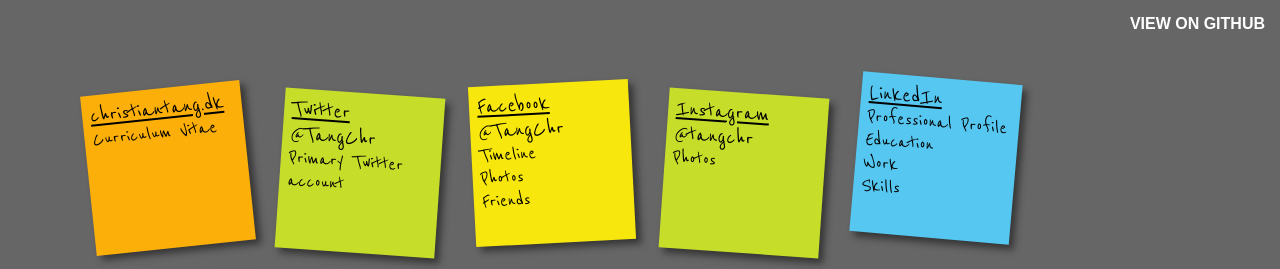
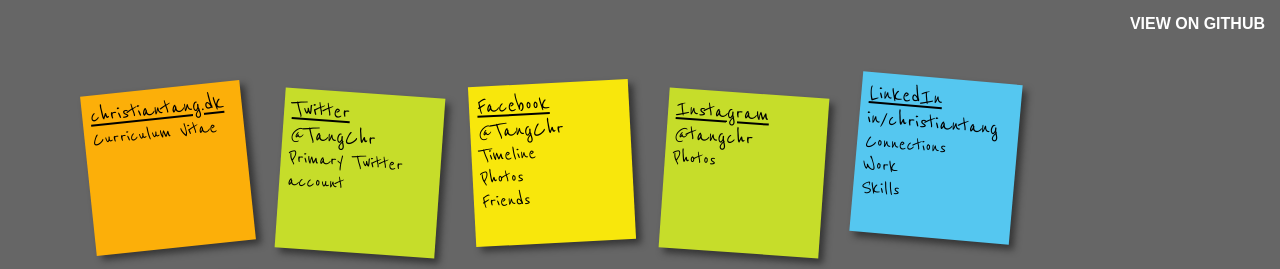
Before and after one commit to TangChr/Seaweed, a Jekyll site: the page built from index.html, in a window 1280 px wide. Shown: the top 269 px of the page. Built offline with Jekyll 4.4.1, drawn with Linux system fonts in a browser that asks for light colours.

Commit message:
Changed description for LinkedIn

```diff
--- a/_data/row1.yml
+++ b/_data/row1.yml
@@ -19,7 +19,8 @@
 
 - name:   LinkedIn
   url:    https://www.linkedin.com/in/christiantang
-  lines:  ["Professional Profile","Education","Work","Skills"]
+  header: "in/christiantang"
+  lines:  ["Connections","Work","Skills"]
   ignore: true
 
 - name:   Google
```
